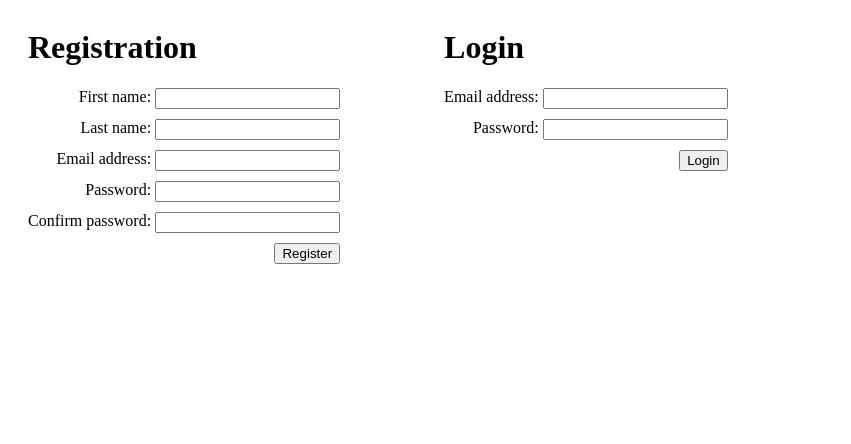
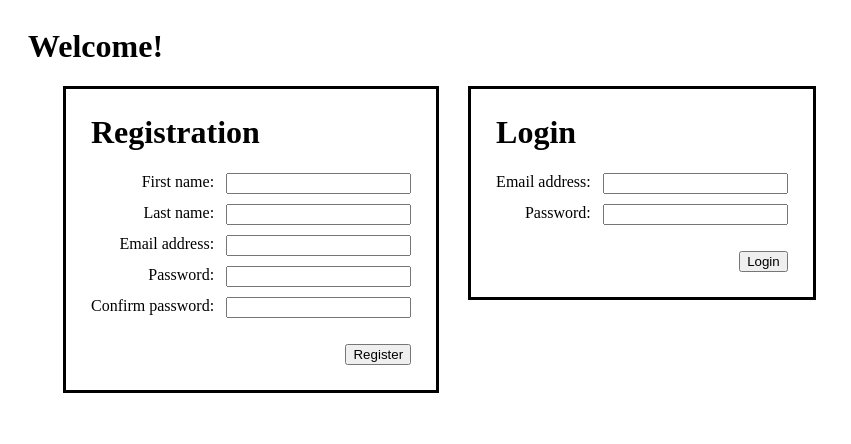
Before and after one commit to dylanbienenstock/codingdojo-django-validation, a Django app: page / in a window 1280 px wide. Shown: the top 444 px of the page, without its empty margins (0-851 px from the left). Run offline with Django 3.2, Linux system fonts and the light colour scheme; parts of the project's set-up code (start-up, migrations or seed data) failed here and were passed over.

Commit message:
Change styling

```diff
--- a/main/apps/login/static/css/styles.css
+++ b/main/apps/login/static/css/styles.css
@@ -1,5 +1,9 @@
 body {
-	padding-left: 20px;
+	padding: 20px;
+}
+
+h1 {
+	margin-top: 0;
 }
 
 .column {
@@ -26,6 +30,16 @@ input[type=text], input[type=password] {
 	margin-bottom: 10px;
 }
 
+input[type=submit] {
+	margin-top: 16px;
+}
+
+.form-box {
+	text-align: left;
+	border: 3px solid black;
+	padding: 25px;
+}
+
 .errors {
 	text-align: center;
 	margin-top: 32px;
--- a/main/apps/login/templates/index.html
+++ b/main/apps/login/templates/index.html
@@ -8,7 +8,10 @@
 	</head>
 
 	<body>
-		<div class="column">
+		<h1>Welcome!</h1>
+
+		<div class="column" style="margin-left: 35px">
+			<div class="form-box">
 				<h1>Registration</h1>
 
 				<div class="column">
@@ -32,6 +35,7 @@
 						<input type="submit" value="Register">
 					</form>
 				</div>
+			</div>
 
 			<div class="errors">
 				{% if not success and response_type == "registration" %}
@@ -42,7 +46,8 @@
 			</div>
 		</div>
 
-		<div class="column" style="margin-left: 100px">
+		<div class="column" style="margin-left: 25px">
+			<div class="form-box">
 				<h1>Login</h1>
 
 				<div class="column">
@@ -60,6 +65,7 @@
 						<input type="submit" value="Login">
 					</form>
 				</div>
+			</div>
 
 			<div class="errors">
 				{% if not success and response_type == "login" %}
```
Lines whose indentation alone changed are shown as unchanged.
